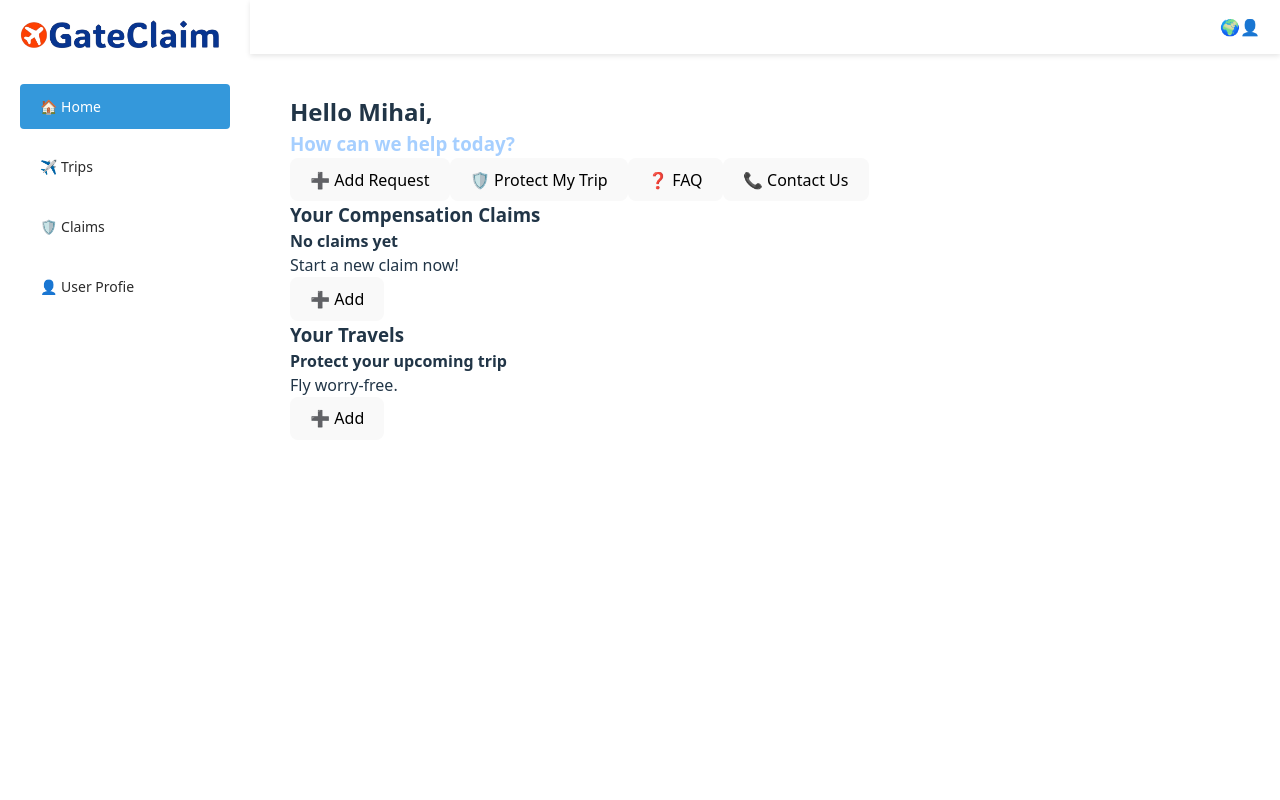
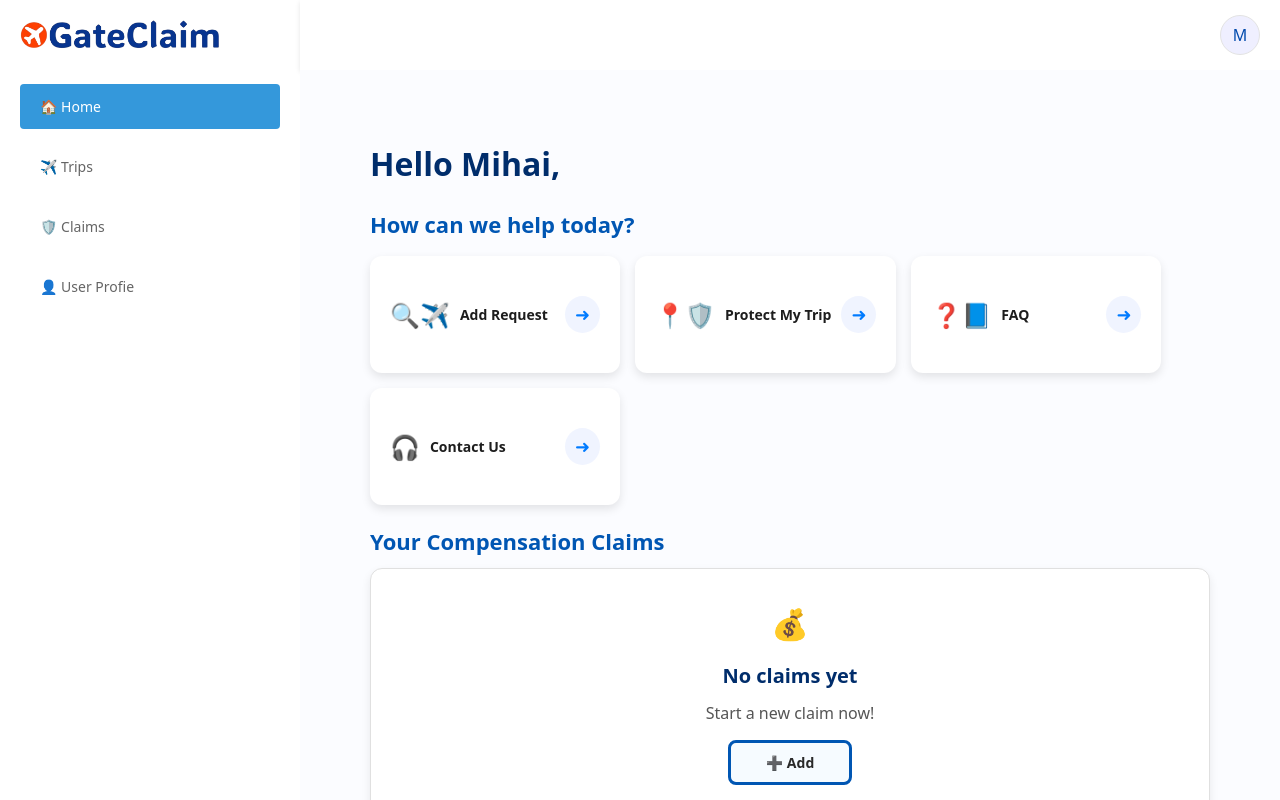
Before and after one commit to mihaibenta/gateclaim-dashboard, a React (Vite) app: page / in a window 1280 px wide. Built offline with nearby package versions, Linux system fonts and the light colour scheme.

Commit message:
Updated HomePage, Navbar & Sidebar

```diff
--- a/src/components/Card.jsx
+++ b/src/components/Card.jsx
@@ -1,13 +1,14 @@
 import React from "react";
 import "../styles/card.css";
 
-const Card = ({ title, subtitle }) => {
+const Card = ({ title, subtitle, icon, }) => {
   const handleClick = () => {
     window.location.href = "https://gateclaim.com/en/eligibility-check/";
   };
 
   return (
     <div className="card">
+      <p className="card-icon">{icon}</p>
       <h4>{title}</h4>
       <p>{subtitle}</p>
       <button onClick={handleClick}>➕ Add</button>
--- a/src/components/Dashboard.jsx
+++ b/src/components/Dashboard.jsx
@@ -6,14 +6,14 @@ import "../styles/dashboard.css";
 const Dashboard = () => {
   return (
     <div className="dashboard">
-      <h2>Hello Mihai,</h2>
-      <h3 style={{color:'#a6cfff'}}>How can we help today?</h3>
+      <h2 style={{marginBottom:'15px'}}>Hello Mihai,</h2>
+      <h3>How can we help today?</h3>
       <HelpOptions />
       <h3>Your Compensation Claims</h3>
-      <Card title="No claims yet" subtitle="Start a new claim now!" />
+      <Card icon="💰" title="No claims yet" subtitle="Start a new claim now!" />
 
       <h3>Your Travels</h3>
-      <Card title="Protect your upcoming trip" subtitle="Fly worry-free." />
+      <Card icon="🛡️" title="Protect your upcoming trip" subtitle="Fly worry-free." />
     </div>
   );
 };
--- a/src/components/HelpOptions.jsx
+++ b/src/components/HelpOptions.jsx
@@ -2,14 +2,42 @@ import React from "react";
 import "../styles/helpOptions.css";
 
 const HelpOptions = () => {
+  const options = [
+    {
+      icon: "🔍✈️", // Replace with actual image/icons
+      text: "Add Request",
+      link: "https://gateclaim.com/en/eligibility-check",
+    },
+    {
+      icon: "📍🛡️",
+      text: "Protect My Trip",
+      link: "#",
+    },
+    {
+      icon: "❓📘",
+      text: "FAQ",
+      link: "#",
+    },
+    {
+      icon: "🎧",
+      text: "Contact Us",
+      link: "#",
+    },
+  ];
+
   return (
     <div className="help-options">
-      <button onClick={() => (window.location.href = "https://gateclaim.com/en/eligibility-check")}>
-        ➕ Add Request
-      </button>
-      <button>🛡️ Protect My Trip</button>
-      <button>❓ FAQ</button>
-      <button>📞 Contact Us</button>
+      {options.map((option, index) => (
+        <div
+          key={index}
+          className="help-card"
+          onClick={() => window.location.href = option.link}
+        >
+          <span className="help-icon">{option.icon}</span>
+          <span className="help-text">{option.text}</span>
+          <span className="help-arrow">➜</span>
+        </div>
+      ))}
     </div>
   );
 };
--- a/src/components/Navbar.jsx
+++ b/src/components/Navbar.jsx
@@ -8,8 +8,7 @@ const Navbar = () => {
   return (
     <div className="navbar">
       <div className="user">
-        <span>🌍</span>
-        <span className="user-icon" onClick={() => navigate("/account")}>👤</span>
+        <span className="user-icon" onClick={() => navigate("/account")}>M</span>
       </div>
     </div>
   );
--- a/src/styles/card.css
+++ b/src/styles/card.css
@@ -0,0 +1,54 @@
+.card {
+    background: white;
+    padding: 20px;
+    min-height:250px;
+    border-radius: 12px;
+    box-shadow: 0px 4px 10px rgba(0, 0, 0, 0.08);
+    display: flex;
+    flex-direction: column;
+    justify-content: center;
+    align-items: center;
+    text-align: center;
+    border: 1px solid #e0e0e0; /* Subtle border */
+    transition: transform 0.2s ease-in-out;
+  }
+
+  .card:hover {
+    box-shadow: 0px 6px 12px rgba(0, 0, 0, 0.12);
+  }
+
+  .card h4 {
+    color: #002d6b;
+    font-size: 20px;
+    font-weight: 600;
+    margin-bottom: 10px;
+  }
+
+  .card p {
+    color: #555;
+    font-size: 16px;
+    margin-bottom: 15px;
+  }
+
+  .card-icon {
+    font-size:30px!important;
+  }
+
+  /* Add Button */
+  .card button {
+    background: #f6fbff;
+    color: white;
+    padding: 10px 35px;
+    border-radius: 8px;
+    font-size: 14px;
+    font-weight: bold;
+    border: solid #0056b3;
+    color: rgb(41, 41, 41);
+    cursor: pointer;
+    transition: background 0.2s ease-in-out;
+  }
+
+  .card button:hover {
+    background: #0056b3;
+    color:#fff;
+  }
--- a/src/styles/dashboard.css
+++ b/src/styles/dashboard.css
@@ -4,7 +4,20 @@
 }
 
 .dashboard h1 {
-    color: #004aad;
+  color: #004aad; /* Keeping the strong blue */
+}
+
+.dashboard h2 {
+  font-size: 32px;
+  color: #002d6b; /* Darker blue for contrast */
+  margin-bottom: 10px;
+}
+
+.dashboard h3 {
+  font-size: 22px;
+  color: #0056b3; /* Medium blue for section titles */
+  margin-top: 20px;
+  font-weight: 600;
 }
 
 .dashboard-actions {
@@ -20,3 +33,47 @@
   color: white;
   border-radius: 5px;
 }
+
+/* Compensation & Travels Sections */
+.compensation-section,
+.travels-section {
+  background: #f1f5f9; /* Light gray for contrast */
+  padding: 20px;
+  border-radius: 12px;
+  margin-top: 20px;
+  text-align: center;
+  box-shadow: 0px 4px 10px rgba(0, 0, 0, 0.05);
+}
+
+/* Individual Card Styling */
+.card {
+  background: white;
+  padding: 30px;
+  border-radius: 12px;
+  box-shadow: 0px 4px 10px rgba(0, 0, 0, 0.08);
+  margin-top: 10px;
+  display: flex;
+  flex-direction: column;
+  align-items: center;
+  color:#000;
+  border: 1px solid #e0e0e0; /* Subtle border for definition */
+}
+
+/* Add Button Styling */
+.add-button {
+  display: inline-block;
+  background: #007bff;
+  color: white;
+  padding: 12px 18px;
+  border-radius: 8px;
+  font-size: 14px;
+  font-weight: bold;
+  border: none;
+  cursor: pointer;
+  transition: background 0.2s;
+  margin-top: 10px;
+}
+
+.add-button:hover {
+  background: #0056b3;
+}
--- a/src/styles/global.css
+++ b/src/styles/global.css
@@ -24,15 +24,16 @@
     display: flex;
     flex-direction: column;
     min-width: 0; /* Prevents flex children from causing overflow */
-    width: calc(100vw - 250px); /* Adjusted for sidebar */
+    width: calc(100vw - 300px); /* Adjusted for sidebar */
   }
 
   /* Ensures the page content does not exceed parent width */
   .page-content {
     flex-grow: 1;
-    padding: 20px;
+    padding: 50px;
     overflow-y: auto;
     overflow-x: hidden; /* Prevent horizontal scrolling */
     width: 100%;
     box-sizing: border-box;
+    background: #fbfcff
   }
--- a/src/styles/helpOptions.css
+++ b/src/styles/helpOptions.css
@@ -0,0 +1,45 @@
+.help-options {
+    display: flex;
+    justify-content: start;
+    gap: 15px;
+    flex-wrap: wrap;
+    margin-top:15px;
+    margin-bottom:15px;
+  }
+
+  .help-card {
+    display: flex;
+    align-items: center;
+    gap: 10px;
+    background: white;
+    padding: 40px 20px;
+    border-radius: 12px;
+    box-shadow: 0px 4px 10px rgba(0, 0, 0, 0.1);
+    transition: transform 0.2s, box-shadow 0.2s;
+    cursor: pointer;
+    min-width: 250px;
+  }
+
+  .help-card:hover {
+    transform: scale(1.05);
+    box-shadow: 0px 6px 14px rgba(0, 0, 0, 0.15);
+  }
+
+  .help-icon {
+    font-size: 24px; /* Adjust based on actual icons */
+  }
+
+  .help-text {
+    flex-grow: 1;
+    font-size: 14px;
+    font-weight: 600;
+    color: #1d1d1d;
+  }
+
+  .help-arrow {
+    background: #f0f4ff;
+    padding: 5px 10px;
+    border-radius: 50%;
+    font-size: 18px;
+    color: #007bff;
+  }
--- a/src/styles/layout.css
+++ b/src/styles/layout.css
@@ -7,7 +7,7 @@
 
   /* Sidebar (Assuming you have a sidebar) */
   .sidebar {
-    width: 250px; /* Adjust based on design */
+    width: 300px; /* Adjust based on design */
     background: #ffffff;
     color: white;
     padding: 20px;
--- a/src/styles/navbar.css
+++ b/src/styles/navbar.css
@@ -49,3 +49,18 @@
     justify-content: center;
     cursor: pointer;
   }
+
+  span.user-icon {
+    background: #efefff;
+    padding: 10px;
+    color:#004aad;
+    border-style: solid;
+    border-width: 1px;
+    border-color: #e3e3e3;
+    border-radius: 50%; /* Makes the element circular */
+    width: 40px; /* Define width */
+    height: 40px; /* Define height (same as width to ensure it's circular) */
+    display: flex; /* To center content inside */
+    align-items: center; /* Vertically center the content */
+    justify-content: center; /* Horizontally center the content */
+  }
--- a/src/styles/sidebar.css
+++ b/src/styles/sidebar.css
@@ -1,6 +1,6 @@
 /* Sidebar container */
 .sidebar {
-    width: 250px;
+    width: 300px;
     height: 100%;
     background-color: #2c3e50;
     padding: 20px;
@@ -33,8 +33,9 @@
     display: block;
     padding: 12px 20px;
     text-decoration: none;
-    color: rgb(43, 43, 43);
+    color: rgb(101, 101, 101);
     font-size: 14px;
+    font-weight: 500;
     border-radius: 4px;
     transition: background-color 0.3s ease, color 0.3s ease;
   }
```
Lines whose indentation alone changed are shown as unchanged.
